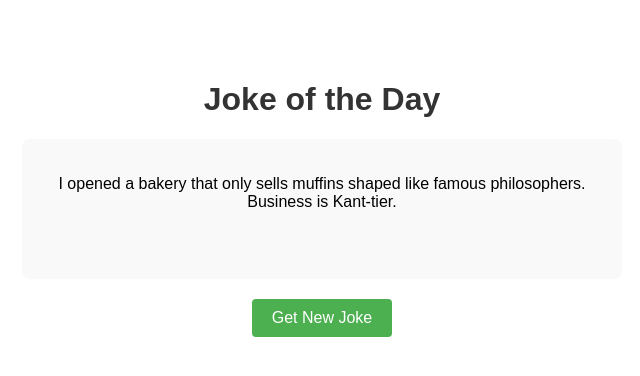
After one commit to SuzakuSar/SummerLockIn, a Flask app: page /randomjokes/ in a window 1280 px wide. The commit adds this page. Shown: the top 376 px of the page, without its empty margins (318-958 px from the left). Run offline with Flask 3, Linux system fonts and the light colour scheme.

Commit message:
funny funny jokes

```diff
--- a/website/__init__.py
+++ b/website/__init__.py
@@ -7,9 +7,11 @@ def create_app():
     from .home import home
     from .helloWorld import helloWorld
     from .clickerGame import clickerGame
+    from.randomJokes import randomJokes
 
     app.register_blueprint(home, url_prefix='/')
     app.register_blueprint(helloWorld, url_prefix='/')
     app.register_blueprint(clickerGame, url_prefix='/clickergame')
+    app.register_blueprint(randomJokes, url_prefix='/randomjokes')
 
     return app
--- /dev/null
+++ b/website/jokeList.py
@@ -0,0 +1,12 @@
+jokes = [
+    "I told my plants I couldn’t commit to watering them regularly. Now they ghost me.",
+    "I saw a guy spill all his Scrabble letters on the road. I asked, ‘What’s the word on the street?’",
+    "The rotation of Earth really makes my day… but it’s also slowly driving me insane.",
+    "My therapist says I have a preoccupation with vengeance. We’ll see about that.",
+    "I installed a skylight in my apartment. The people upstairs are furious.",
+    "I opened a bakery that only sells muffins shaped like famous philosophers. Business is Kant-tier.",
+    "I accidentally rubbed ketchup in my eyes. Now I have Heinzsight.",
+    "I asked the librarian if the library had any books on paranoia. She whispered, 'They're right behind you.'",
+    "Quantum entanglement is like a long-distance relationship, but the ghosting is literal.",
+    "I named my dog 'Five Miles' so I can say I walk Five Miles every day. He hates it."
+]
--- /dev/null
+++ b/website/randomJokes.py
@@ -0,0 +1,21 @@
+from flask import Flask, Blueprint, render_template, jsonify
+from website.jokeList import jokes
+import random
+
+
+randomJokes = Blueprint('randomJokes', __name__)
+
+def get_Joke():
+    return random.choice(jokes)
+
+@randomJokes.route('/')
+def random_Jokes():
+    joke = get_Joke()
+    # Render the index.html template and pass the joke to it
+    return render_template('randomJokes.html', joke=joke)
+
+@randomJokes.route('/api/joke', methods=['GET'])
+def api_Joke():
+    joke = get_Joke()
+        # Return the joke as JSON so JavaScript can use it
+    return jsonify({'joke': joke})
--- a/website/templates/home.html
+++ b/website/templates/home.html
@@ -11,5 +11,7 @@
     <a href="/supworld/">feeling nonchalant ngl</a>
     <br>
     <a href="/clickergame/">my first app!!</a>
+    <br>
+    <a href="/randomjokes/">Joke of the Day</a>
 </body>
 {% endblock %}
--- /dev/null
+++ b/website/templates/randomJokes.html
@@ -0,0 +1,75 @@
+{% extends 'base.html' %}
+
+{% block header %}{% endblock %}
+
+{% block head %}
+    <title>Joke of the Day</title>
+    <style>
+        /* Basic styling for the page */
+        body {
+            font-family: Arial, sans-serif;
+            max-width: 600px;
+            margin: 0 auto;
+            padding: 20px;
+            text-align: center;
+        }
+        h1 {
+            color: #333;
+        }
+        .joke-container {
+            background-color: #f9f9f9;
+            border-radius: 8px;
+            padding: 20px;
+            margin: 20px 0;
+            min-height: 100px;
+        }
+        button {
+            background-color: #4CAF50;
+            color: white;
+            padding: 10px 20px;
+            border: none;
+            border-radius: 4px;
+            cursor: pointer;
+            font-size: 16px;
+        }
+        button:hover {
+            background-color: #45a049;
+        }
+    </style>
+{% endblock %}
+
+{% block body %}
+    <h1>Joke of the Day</h1>
+
+    <!-- Container to display the joke -->
+    <div class="joke-container">
+        <p id="joke-text">{{ joke }}</p>
+    </div>
+
+    <!-- Button to get a new joke -->
+    <button id="new-joke-btn">Get New Joke</button>
+
+    <!-- JavaScript to handle the button click -->
+    <script>
+        // Wait for the page to fully load before running JavaScript
+        document.addEventListener('DOMContentLoaded', function() {
+            // Get references to the button and joke text elements
+            const newJokeBtn = document.getElementById('new-joke-btn');
+            const jokeText = document.getElementById('joke-text');
+
+            // Add a click event listener to the button
+            newJokeBtn.addEventListener('click', function() {
+                // Make an AJAX request to our API endpoint
+                fetch('/randomjokes/api/joke')
+                    .then(response => response.json())  // Convert response to JSON
+                    .then(data => {
+                        // Update the joke text with the new joke
+                        jokeText.textContent = data.joke;
+                    })
+                    .catch(error => {
+                        console.error('Error fetching new joke:', error);
+                    });
+            });
+        });
+    </script>
+{% endblock %}
```
